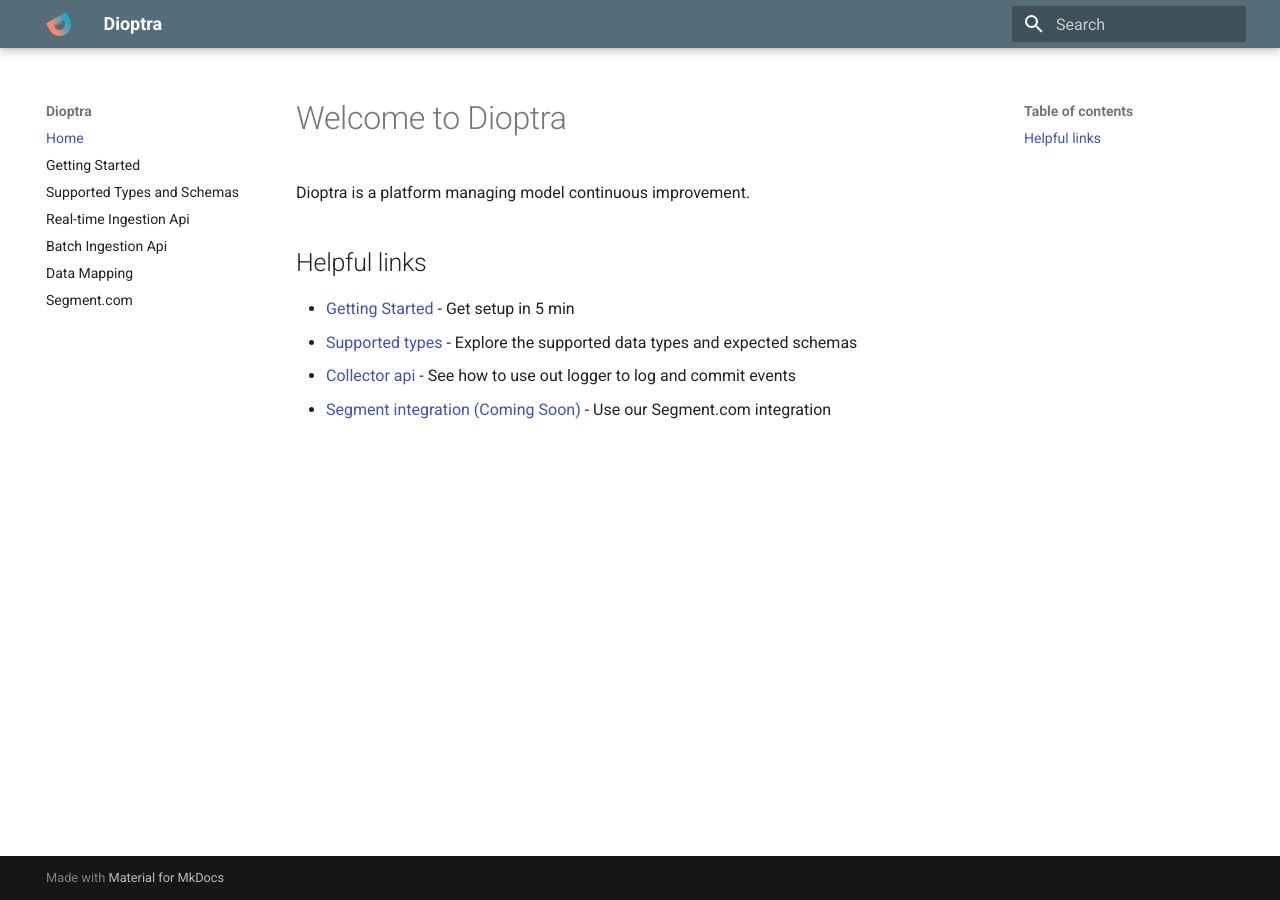
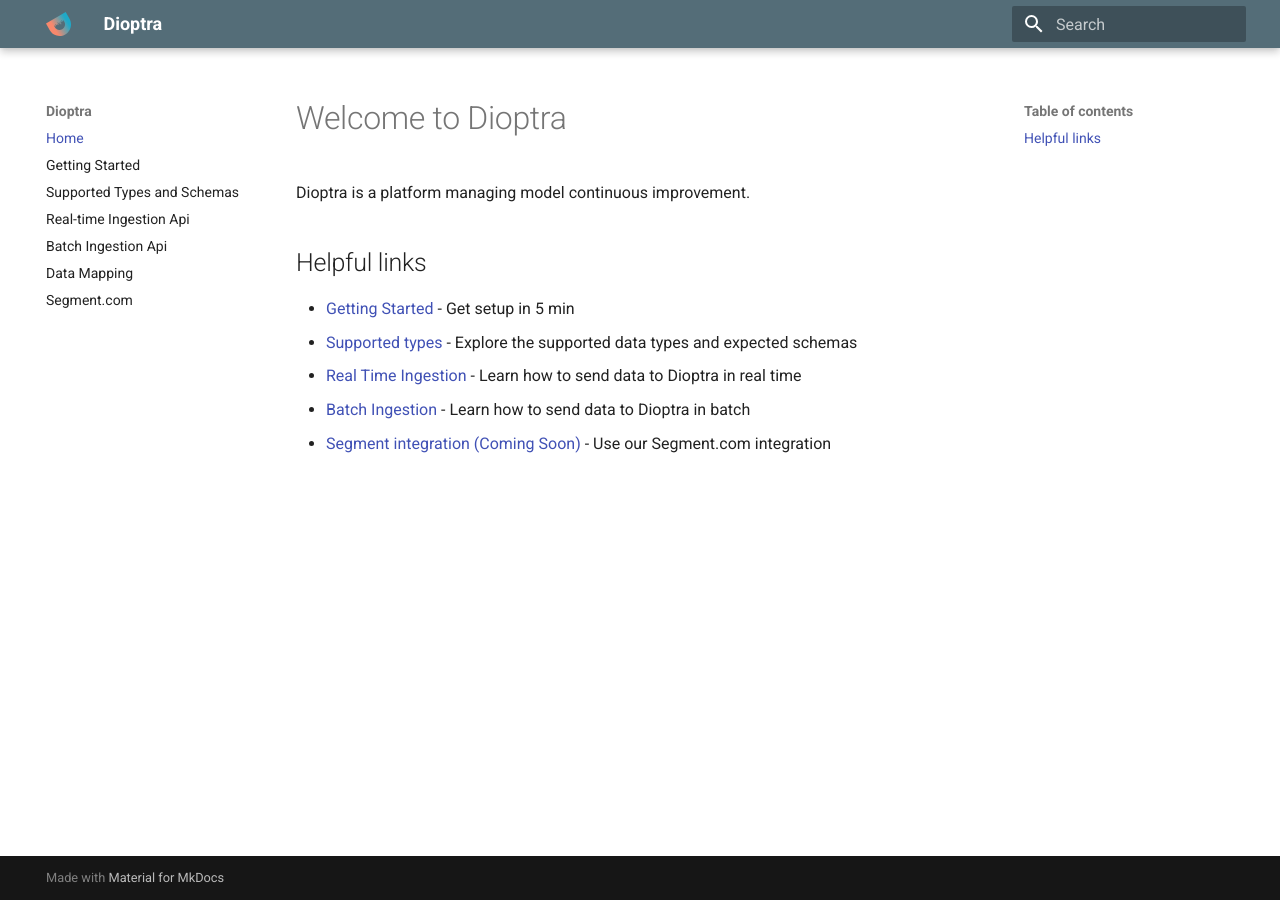
Before and after one commit to dioptra-ai/frontend, an MkDocs documentation site: the page built from docs/index.md, in a window 1280 px wide. Built offline with MkDocs 1.6.1 and Material for MkDocs 9.7.7, drawn with Linux system fonts in a browser that asks for light colours.

Commit message:
fixed doc links"

```diff
--- a/docs/index.md
+++ b/docs/index.md
@@ -4,7 +4,8 @@
 
 ## Helpful links
 
-* [Getting Started](getting_started.md) - Get setup in 5 min
-* [Supported types](supported_types.md) - Explore the supported data types and expected schemas
-* [Collector api](collector.md) - See how to use out logger to log and commit events
+* [Getting Started](getting-started.md) - Get setup in 5 min
+* [Supported types](supported-types.md) - Explore the supported data types and expected schemas
+* [Real Time Ingestion](real-time-ingestion.md) - Learn how to send data to Dioptra in real time
+* [Batch Ingestion](batch-ingestion.md) - Learn how to send data to Dioptra in batch
 * [Segment integration (Coming Soon)](segment.md) - Use our Segment.com integration
```
